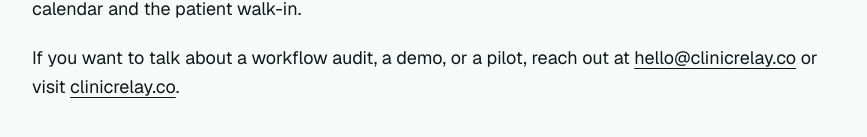
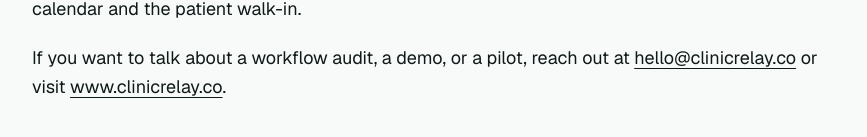
Before and after one commit to micahjatau/clinicrelay, a Next.js app: page /about in a window 1280 px wide. Shown: the part 467-604 px from the top of the page, without its empty margins (182-1049 px from the left). Built offline with nearby package versions, Linux system fonts and the light colour scheme; no server answers.

Commit message:
Align canonical host with www production domain

```diff
--- a/app/about/page.tsx
+++ b/app/about/page.tsx
@@ -4,6 +4,9 @@
   title: "About ClinicRelay | Front-Desk Orchestration for Clinics",
   description:
     "Learn how ClinicRelay helps clinics coordinate bookings, reduce missed appointments, recover cancelled slots, and reduce front-desk chaos.",
+  alternates: {
+    canonical: "https://www.clinicrelay.co/about",
+  },
 };
 
 export default function AboutPage() {
@@ -36,8 +39,8 @@
               hello@clinicrelay.co
             </a>{' '}
             or visit{' '}
-            <a href="https://clinicrelay.co" className="text-[--cr-text] hover:text-[--cr-teal] underline underline-offset-4">
-              clinicrelay.co
+            <a href="https://www.clinicrelay.co" className="text-[--cr-text] hover:text-[--cr-teal] underline underline-offset-4">
+              www.clinicrelay.co
             </a>.
           </p>
         </div>
--- a/app/contact/page.tsx
+++ b/app/contact/page.tsx
@@ -3,6 +3,9 @@
 export const metadata: Metadata = {
   title: "Contact ClinicRelay",
   description: "Contact ClinicRelay for demos, workflow audits, and clinic partnerships.",
+  alternates: {
+    canonical: "https://www.clinicrelay.co/contact",
+  },
 };
 
 export default function ContactPage() {
@@ -23,7 +26,7 @@
             Email: <a href="mailto:hello@clinicrelay.co" className="text-[--cr-text] hover:text-[--cr-teal] underline underline-offset-4">hello@clinicrelay.co</a>
           </p>
           <p>
-            Website: <a href="https://clinicrelay.co" className="text-[--cr-text] hover:text-[--cr-teal] underline underline-offset-4">clinicrelay.co</a>
+            Website: <a href="https://www.clinicrelay.co" className="text-[--cr-text] hover:text-[--cr-teal] underline underline-offset-4">www.clinicrelay.co</a>
           </p>
         </div>
       </section>
--- a/app/layout.tsx
+++ b/app/layout.tsx
@@ -10,9 +10,9 @@
 const geist = Geist({subsets:['latin'],variable:'--font-sans'});
 
 export const metadata: Metadata = {
-  metadataBase: new URL("https://clinicrelay.co"),
+  metadataBase: new URL("https://www.clinicrelay.co"),
   alternates: {
-    canonical: "/",
+    canonical: "https://www.clinicrelay.co",
   },
   title: "ClinicRelay | Front-Desk Orchestration for Modern Clinics",
   description:
@@ -32,7 +32,7 @@
     title: "ClinicRelay | Front-Desk Orchestration for Modern Clinics",
     description:
       "ClinicRelay helps clinics coordinate bookings, reduce missed appointments, recover cancelled slots, and reduce front-desk chaos.",
-    url: "/",
+    url: "https://www.clinicrelay.co",
     siteName: "ClinicRelay",
     type: "website",
     images: [
--- a/app/robots.ts
+++ b/app/robots.ts
@@ -1,6 +1,6 @@
 import type { MetadataRoute } from "next";
 
-const baseUrl = "https://clinicrelay.co";
+const baseUrl = "https://www.clinicrelay.co";
 
 export default function robots(): MetadataRoute.Robots {
   return {
--- a/app/sitemap.ts
+++ b/app/sitemap.ts
@@ -1,6 +1,6 @@
 import type { MetadataRoute } from "next";
 
-const baseUrl = "https://clinicrelay.co";
+const baseUrl = "https://www.clinicrelay.co";
 
 const routes = [
   "",
--- a/components/landing/footer.tsx
+++ b/components/landing/footer.tsx
@@ -49,10 +49,10 @@
           <p className="text-xs text-[--cr-muted]">
             © {year} ClinicRelay.{' '}
             <a
-              href="https://clinicrelay.co"
+              href="https://www.clinicrelay.co"
               className="text-[--cr-text] hover:text-[--cr-teal] transition-colors"
             >
-              clinicrelay.co
+              www.clinicrelay.co
             </a>
             . Questions?{' '}
             <a
--- a/components/landing/organization-jsonld.tsx
+++ b/components/landing/organization-jsonld.tsx
@@ -2,7 +2,7 @@
   "@context": "https://schema.org",
   "@type": "Organization",
   name: "ClinicRelay",
-  url: "https://clinicrelay.co",
+  url: "https://www.clinicrelay.co",
   email: "hello@clinicrelay.co",
   slogan: "Coordinate Care. Reduce Chaos.",
   description:
```
